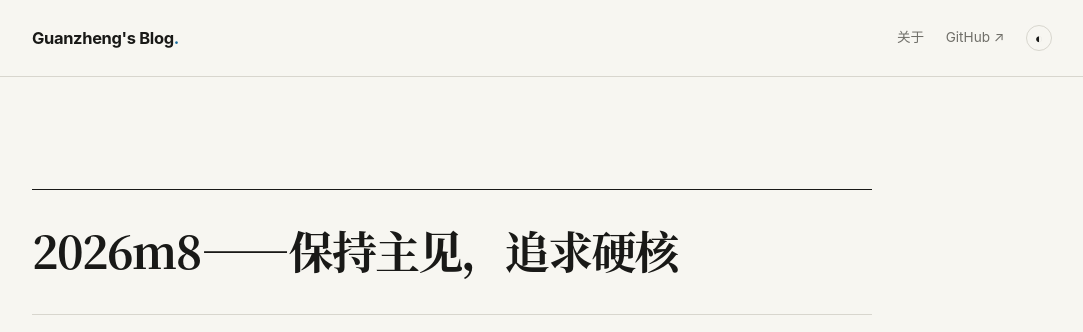
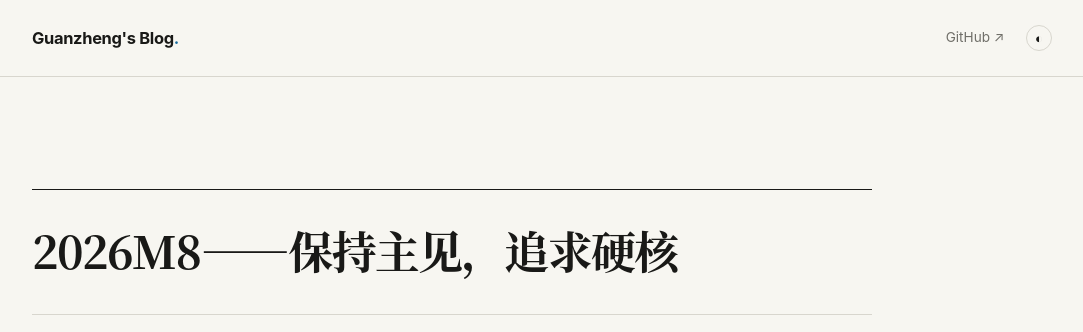
Before and after one commit to GuanZhengPM/guanzhengpm.github.io, a website with bundled scripts: page index.html in a window 1280 px wide. Shown: the top 332 px of the page, without its empty margins (98-1181 px from the left). Built offline with nearby package versions, Linux system fonts and the light colour scheme.

Commit message:
Refine blog title and navigation

```diff
--- a/index.html
+++ b/index.html
@@ -27,7 +27,6 @@
           <span>Guanzheng's Blog</span><i aria-hidden="true">.</i>
         </a>
         <nav class="site-nav" aria-label="主导航">
-          <a href="./about.html">关于</a>
           <a href="https://github.com/GuanZhengPM" target="_blank" rel="noreferrer">GitHub ↗</a>
           <button class="theme-toggle" type="button" data-theme-toggle aria-label="切换深色模式" aria-pressed="false">◐</button>
         </nav>
--- a/posts.json
+++ b/posts.json
@@ -2,7 +2,7 @@
   {
     "id": "2026-08",
     "file": "posts/2026-08-multi-speed-era.md",
-    "title": "2026m8——保持主见，追求硬核",
+    "title": "2026M8——保持主见，追求硬核",
     "date": "2026-08-09"
   }
 ]
```
Also changed, not shown: post.html (+0 -1 lines), README.md.
